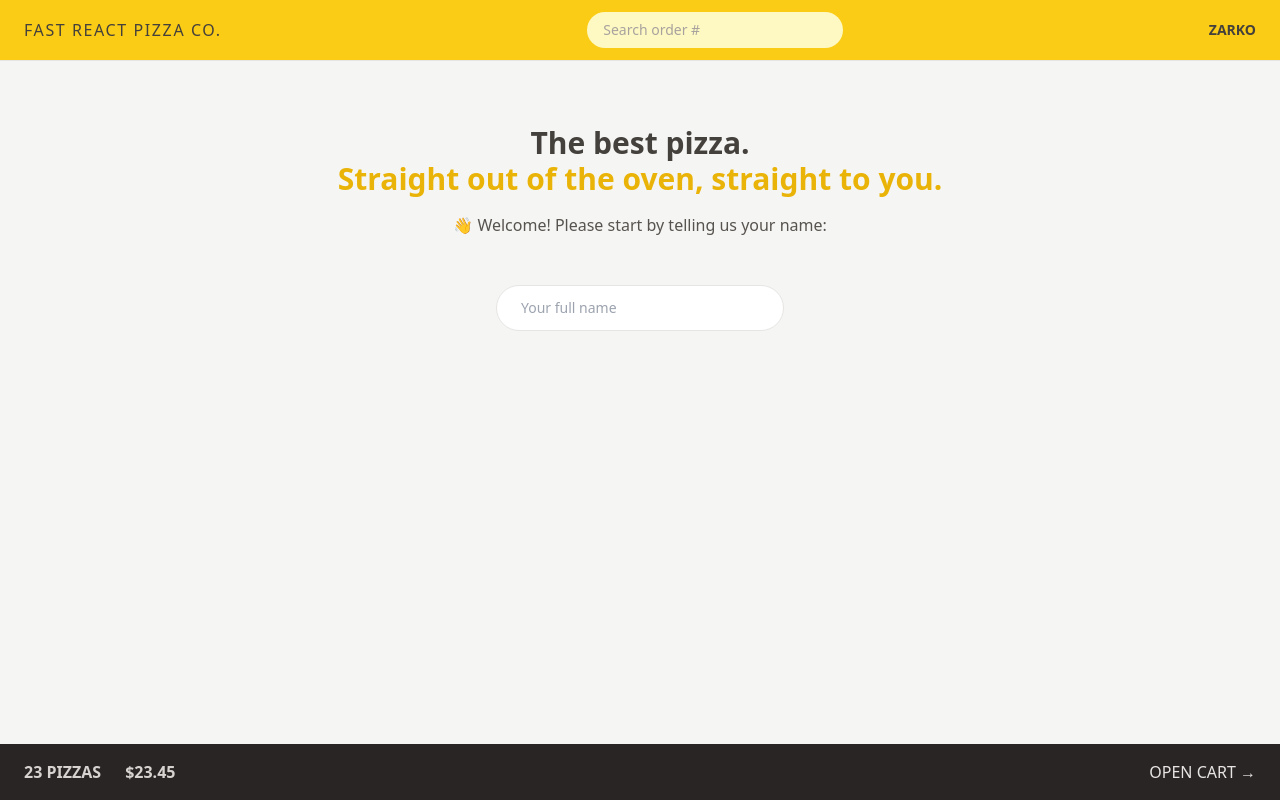
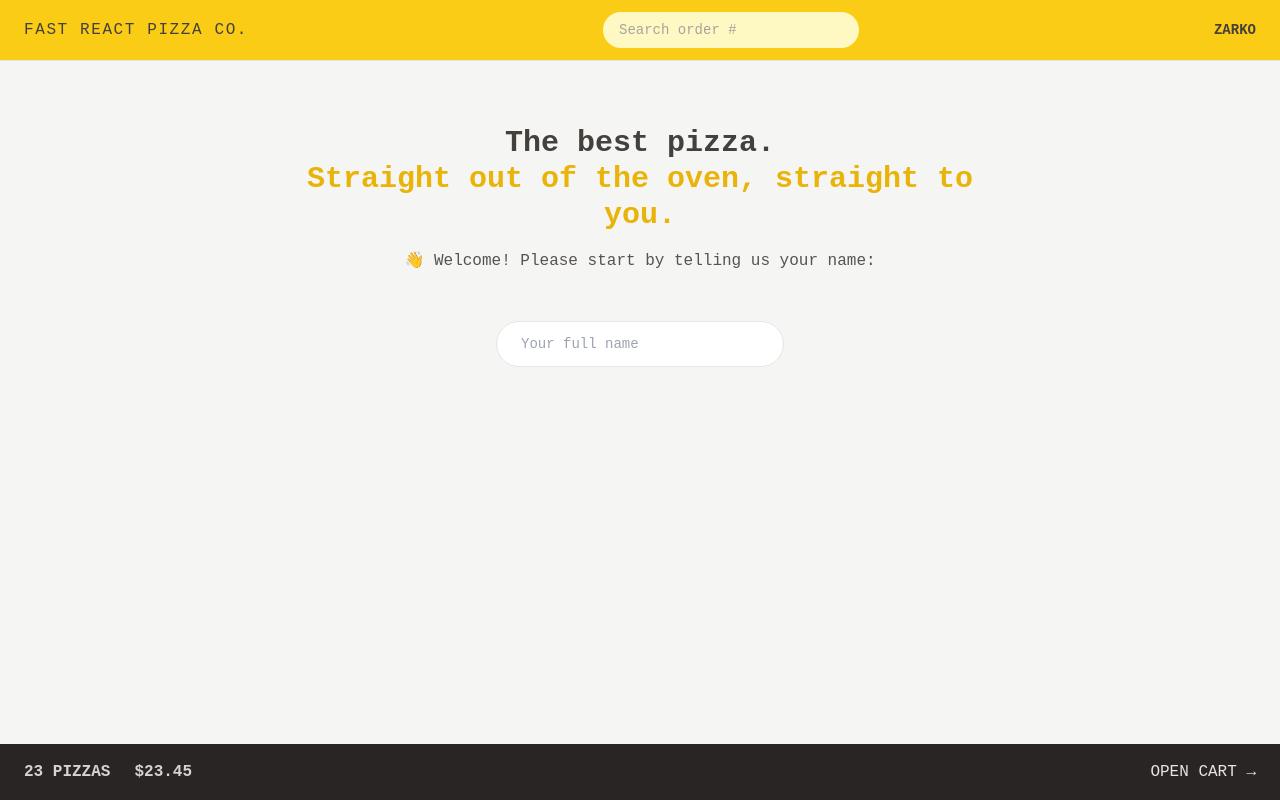
Before and after one commit to SenseiZarkoDukic/fast-react-pizza, a React (Vite) app: page / in a window 1280 px wide. Built offline with nearby package versions, Linux system fonts and the light colour scheme.

Commit message:
Configure tailwind and set custom font family and and extend for h-screen value '100dvh'

```diff
--- a/src/ui/Header.jsx
+++ b/src/ui/Header.jsx
@@ -4,7 +4,7 @@ import Username from '../features/user/Username';
 
 function Header() {
   return (
-    <header className="flex items-center justify-between border-b border-stone-200    bg-yellow-400 px-4 py-3 uppercase sm:px-6">
+    <header className="flex     items-center justify-between border-b border-stone-200    bg-yellow-400 px-4 py-3  uppercase sm:px-6">
       <Link to="/" className="tracking-widest ">
         Fast React Pizza Co.
       </Link>
--- a/tailwind.config.js
+++ b/tailwind.config.js
@@ -2,9 +2,18 @@
 /** @type {import('tailwindcss').Config} */
 
 export default {
+  mode: 'jit',
   content: ['./index.html', './src/**/*.{js,ts,jsx,tsx}'],
   theme: {
-    extend: {},
+    fontFamily: {
+      sans: 'Roboto Mono, monospace',
+    },
+
+    extend: {
+      height: {
+        screen: '100dvh',
+      },
+    },
   },
   plugins: [],
 };
```
